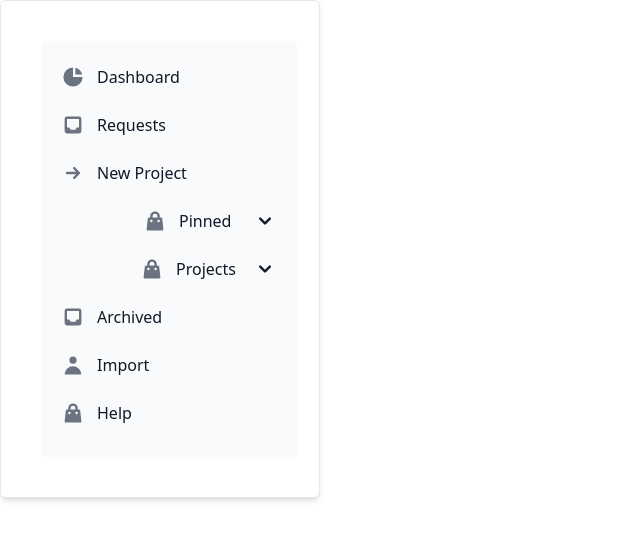
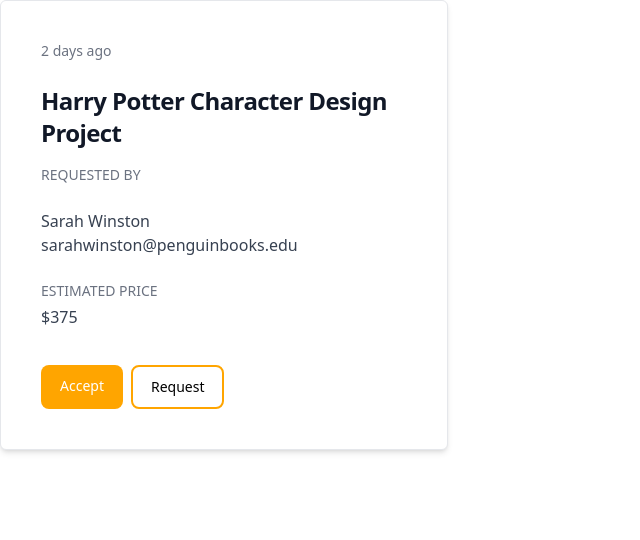
Before and after one commit to mantejl/cattail, a Next.js app: page / in a window 1280 px wide. Shown: the top 540 px of the page, without its empty margins (0-640 px from the left). Built offline with nearby package versions, Linux system fonts and the light colour scheme.

Commit message:
Request Card Component in next.js

```diff
--- /dev/null
+++ b/app/components/RequestCard.js
@@ -0,0 +1,62 @@
+'use client'
+
+import React from 'react';
+import { Button, Card } from 'flowbite-react';
+
+const Request = () => {
+  return (
+    <Card className="max-w-md p-4 bg-white shadow-md rounded-md">
+
+
+        {/* Time Stamp */}
+      <p className="text-gray-500 font-normal text-sm mb-2">
+        2 days ago
+      </p>
+
+
+      <h5 className="text-2xl font-bold tracking-tight text-gray-900 dark:text-white">
+        Harry Potter Character Design Project
+      </h5>
+
+      {/* Subheader */}
+      <div className="text-gray-500 font-normal text-sm mb-2">
+        REQUESTED BY
+      </div>
+
+      {/* Name and Email */}
+      <div className="mb-2">
+        <p className="font-normal text-gray-700 dark:text-gray-400">
+          Sarah Winston
+        </p>
+        <p className="font-normal text-gray-700 dark:text-gray-400">
+          sarahwinston@penguinbooks.edu
+        </p>
+      </div>
+
+      {/* Estimated Price */}
+      <div className="mb-1">
+        <p className="text-gray-500 font-normal text-sm mb-1">
+          ESTIMATED PRICE
+        </p>
+        <p className="font-normal text-gray-700 dark:text-gray-400">
+          $375
+        </p>
+      </div>
+
+      {/* Buttons side by side */}
+      <div className="flex mt-4">
+        {/* Accept Button */}
+        <Button className="mr-2" style={{ backgroundColor: 'orange' }}>
+          Accept
+        </Button>
+
+        {/* Request Button (Outlined with Orange) */}
+        <Button style={{ color: 'black', backgroundColor: 'white', border: '2px solid orange' }}>
+           Request
+        </Button>
+      </div>
+    </Card>
+  );
+};
+
+export default Request;
--- a/app/page.js
+++ b/app/page.js
@@ -1,11 +1,12 @@
 import './globals.css';
 import KanbanBoard from './components/KanbanBoard';
 import NavBar from './components/NavBar';
+import RequestCard from './components/RequestCard';
 
 export default function Home() {
   return (
     <div>
-      <NavBar/>
+      <RequestCard/>
     </div>
 
   )
```
